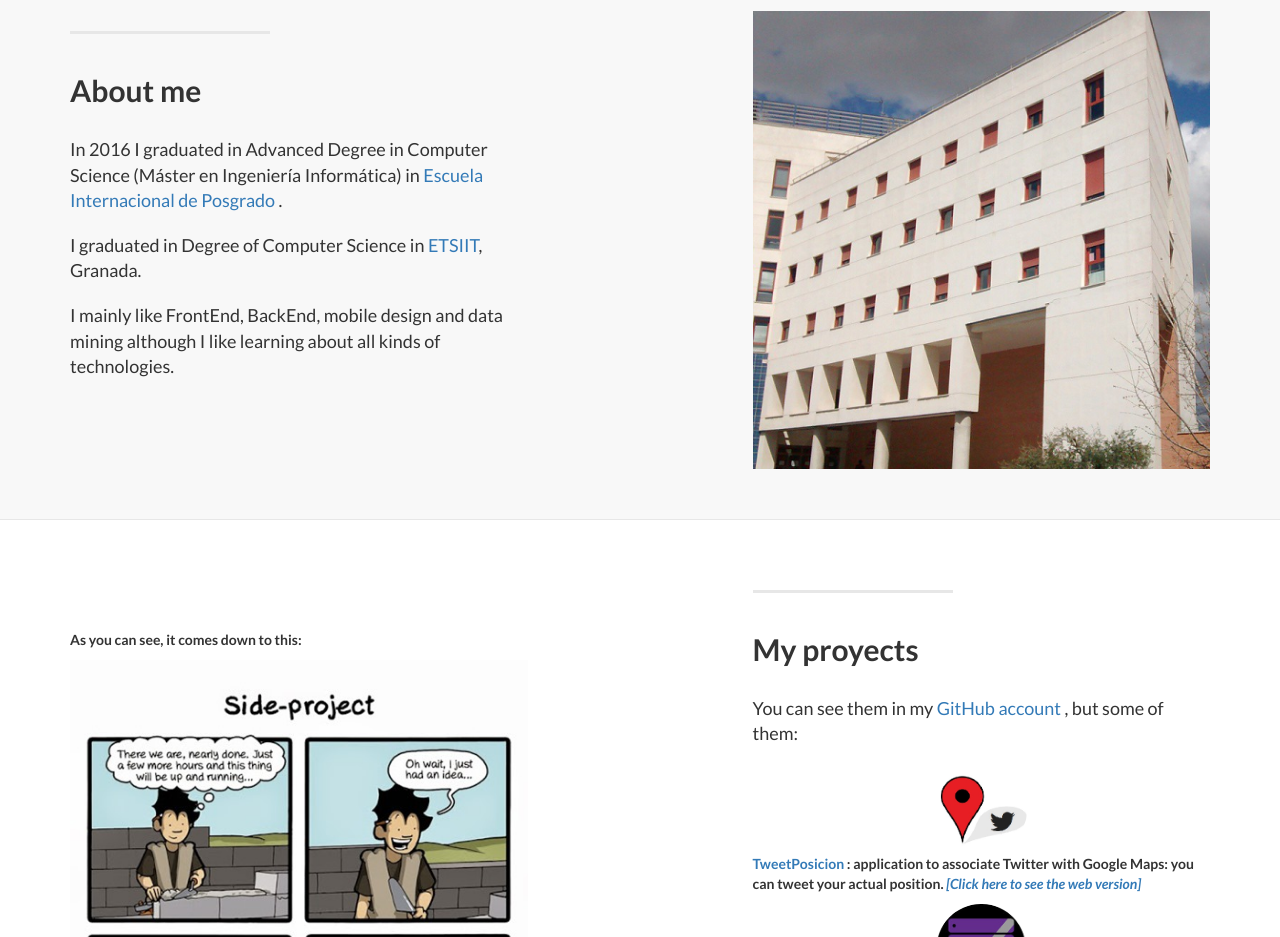
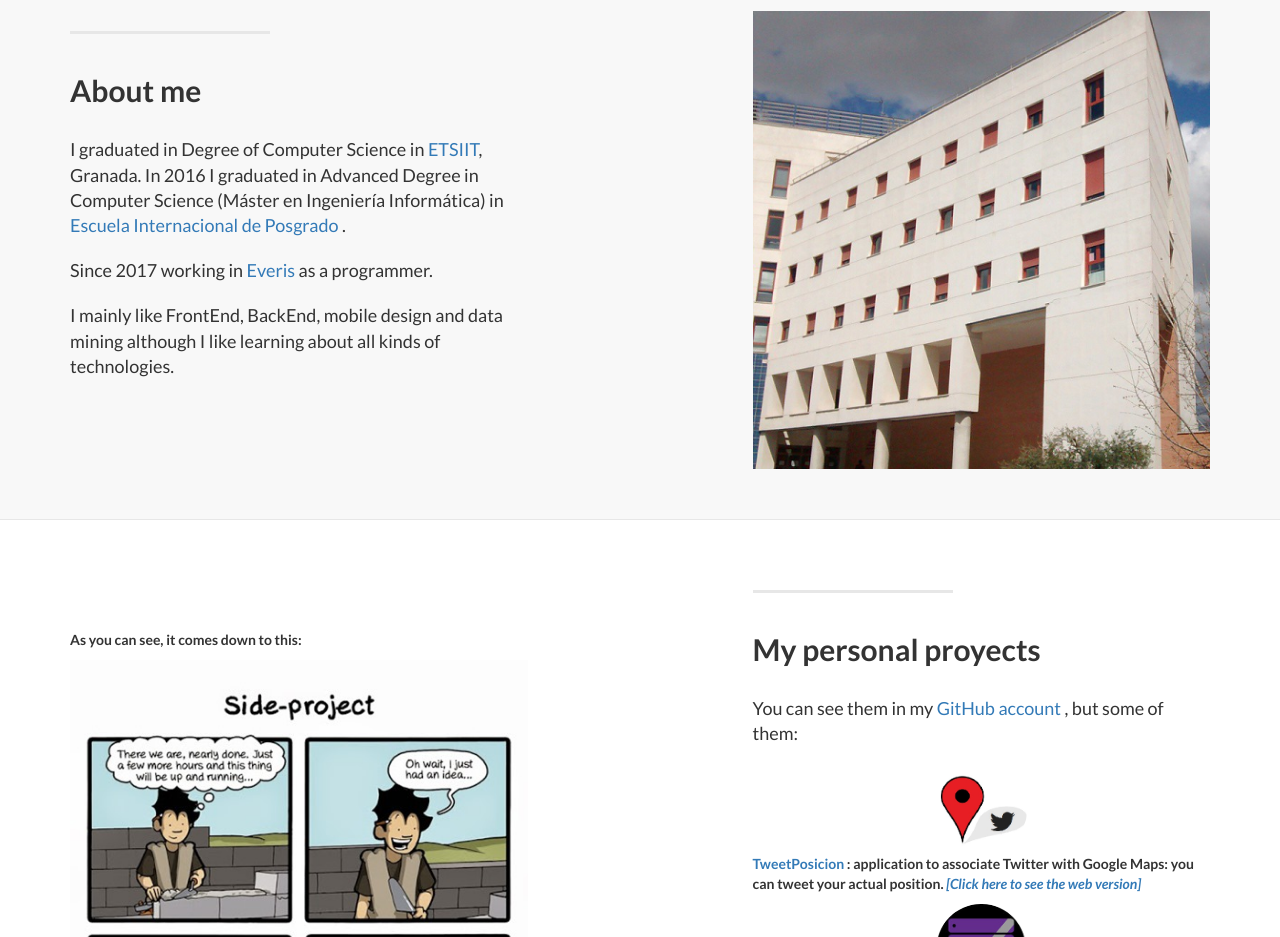
Before and after one commit to JCristobal/jcristobal.github.io, a plain HTML site: page index.html in a window 1280 px wide. Shown: the part 980-1917 px from the top of the page. Drawn offline with Linux system fonts and the light colour scheme.

Commit message:
Actualización de sección personal

```diff
--- a/index.html
+++ b/index.html
@@ -124,11 +124,11 @@
                     <div class="clearfix"></div>
                     <h2 class="section-heading">About me </h2>
                     <p class="lead">
-                        In 2016 I graduated in Advanced Degree in Computer Science (Máster en Ingeniería Informática) in
+                    	I graduated in Degree of Computer Science in <a href="http://etsiit.ugr.es/"> ETSIIT</a>, Granada. In 2016 I graduated in Advanced Degree in Computer Science (Máster en Ingeniería Informática) in
                         <a href="http://escuelaposgrado.ugr.es/"> Escuela Internacional de Posgrado </a>.
                     </p>
                     <p class="lead">
-                         I graduated in Degree of Computer Science in <a href="http://etsiit.ugr.es/"> ETSIIT</a>, Granada.
+                     	Since 2017 working in <a href="https://www.everis.com/spain/es"> Everis </a> as a programmer.
                     </p>
                     <p class="lead">
                          I mainly like FrontEnd, BackEnd, mobile design and data mining although I like learning about all kinds of technologies.
@@ -157,7 +157,7 @@
                 <div class="col-lg-5 col-lg-offset-1 col-sm-push-6  col-sm-6">
                     <hr class="section-heading-spacer">
                     <div class="clearfix"></div>
-                    <h2 class="section-heading">My proyects</h2>
+                    <h2 class="section-heading">My personal proyects</h2>
                     <p class="lead">You can see them in my <a href="https://github.com/JCristobal"><span> GitHub account </span></a>, but some of them: </p>
 
                     <img class="circular" src="img/twpos.png" alt="Foto de TweetPosition"  id="centrado">
```
